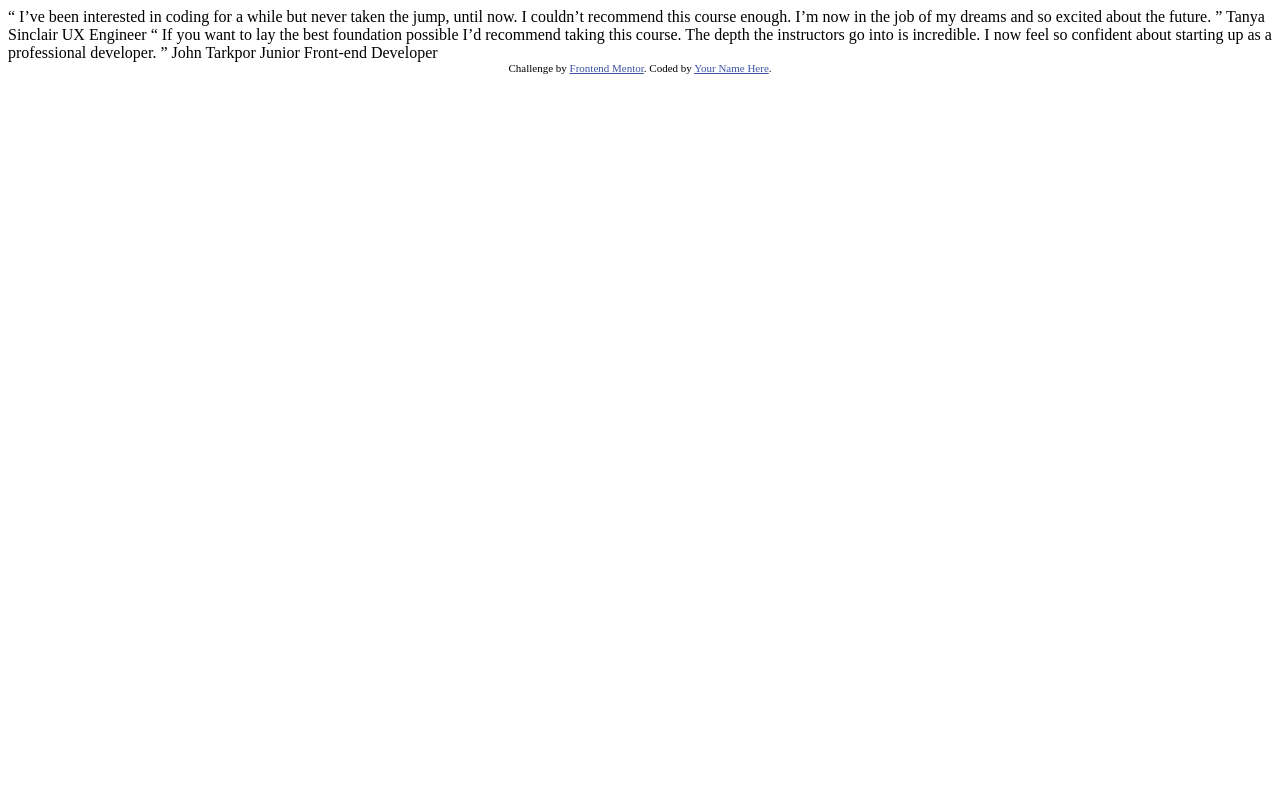
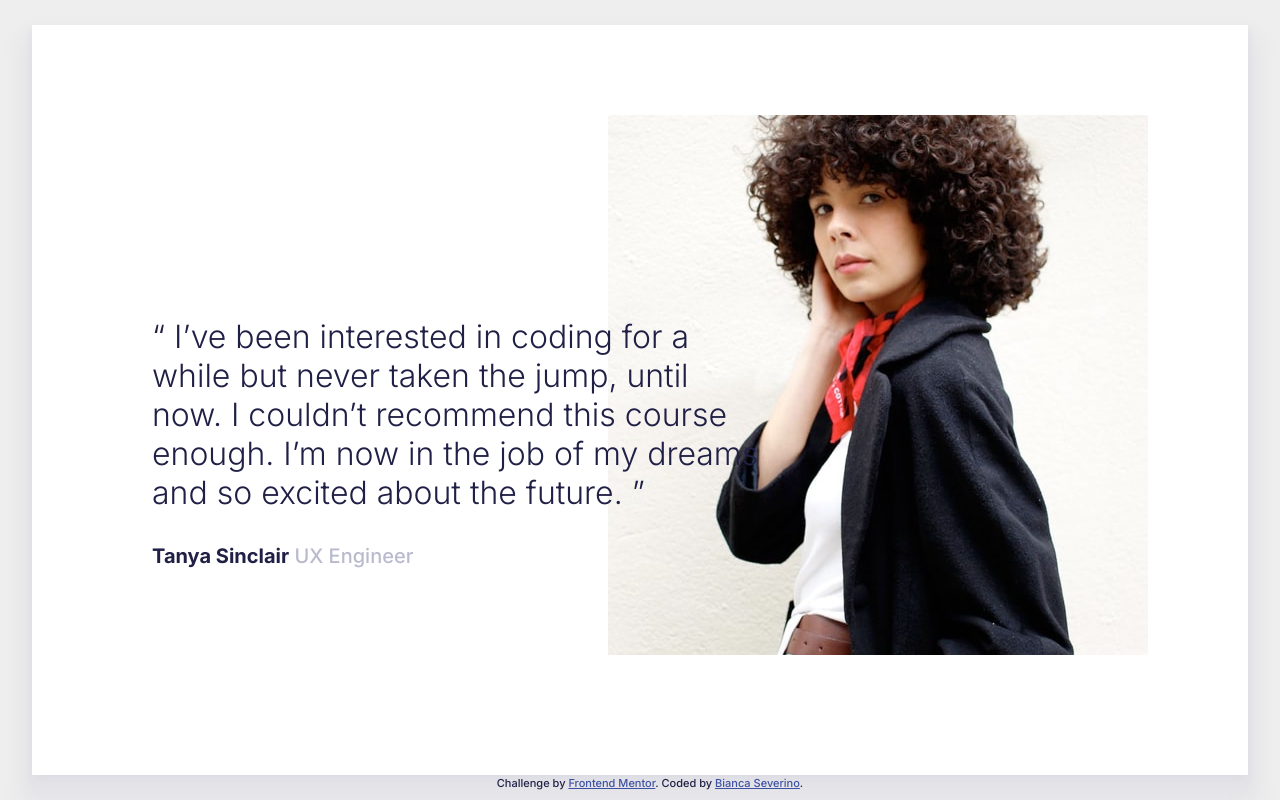
Before and after one commit to bseverino/coding-bootcamp-testimonials-slider, a plain HTML site: page index.html in a window 1280 px wide. Drawn offline with Linux system fonts and the light colour scheme.

Commit message:
Some styling added

```diff
--- /dev/null
+++ b/index.css
@@ -0,0 +1,72 @@
+@import url('https://fonts.googleapis.com/css2?family=Inter:wght@300;500;700&display=swap');
+
+html {
+  font-size: 62.5%;
+}
+
+body {
+  font-family: 'Inter', sans-serif;
+  min-height: 100vh;
+  margin: 0;
+  padding: 0;
+  color: hsl(240, 38%, 20%);
+  background: #eee;
+  display: flex;
+  flex-direction: column;
+}
+
+.slider {
+  width: 95%;
+  height: 750px;
+  margin: auto;
+  position: relative;
+  background: #fff;
+  box-shadow: 0 4px 8px 0 rgba(186, 186, 207, 0.2),
+    0 20px 20px 10px rgba(186, 186, 207, 0.19);
+}
+
+blockquote {
+  width: 50%;
+  position: absolute;
+  top: 250px;
+  left: 80px;
+  z-index: 3;
+}
+
+blockquote p {
+  font-size: 3.2rem;
+  font-weight: 300;
+}
+
+blockquote footer {
+  font-size: 2rem;
+  color: hsl(240, 18%, 77%);
+}
+
+blockquote footer strong {
+  color: hsl(240, 38%, 20%);
+}
+
+.portrait {
+  position: absolute;
+  top: 90px;
+  right: 100px;
+  z-index: 2;
+}
+
+.hidden {
+  display: none;
+}
+
+.attribution {
+  position: fixed;
+  left: 0;
+  bottom: 0;
+  width: 100%;
+  padding: 1rem;
+  font-size: 1.1rem;
+  text-align: center;
+}
+.attribution a {
+  color: hsl(228, 45%, 44%);
+}
--- a/index.html
+++ b/index.html
@@ -1,38 +1,63 @@
 <!DOCTYPE html>
 <html lang="en">
   <head>
-  <meta charset="UTF-8">
-  <meta name="viewport" content="width=device-width, initial-scale=1.0"> <!-- displays site properly based on user's device -->
+    <meta charset="UTF-8" />
+    <meta name="viewport" content="width=device-width, initial-scale=1.0" />
+    <!-- displays site properly based on user's device -->
 
-  <link rel="icon" type="image/png" sizes="32x32" href="./images/favicon-32x32.png">
+    <link
+      rel="icon"
+      type="image/png"
+      sizes="32x32"
+      href="./images/favicon-32x32.png"
+    />
 
     <title>Frontend Mentor | Coding Bootcamp Testimonials Slider</title>
 
-  <!-- Feel free to remove these styles or customise in your own stylesheet 👍 -->
-  <style>
-    .attribution { font-size: 11px; text-align: center; }
-    .attribution a { color: hsl(228, 45%, 44%); }
-  </style>
+    <link rel="stylesheet" href="index.css" />
   </head>
   <body>
-
-  “ I’ve been interested in coding for a while but never taken the jump, until now.
-  I couldn’t recommend this course enough. I’m now in the job of my dreams and so
-  excited about the future. ”
-
-  Tanya Sinclair
-  UX Engineer
-
-  “ If you want to lay the best foundation possible I’d recommend taking this course.
-  The depth the instructors go into is incredible. I now feel so confident about
-  starting up as a professional developer. ”
-
-  John Tarkpor
-  Junior Front-end Developer
+    <main class="slider">
+      <div class="slide">
+        <blockquote>
+          <p>
+            “ I’ve been interested in coding for a while but never taken the
+            jump, until now. I couldn’t recommend this course enough. I’m now in
+            the job of my dreams and so excited about the future. ”
+          </p>
+          <footer><strong>Tanya Sinclair</strong> UX Engineer</footer>
+        </blockquote>
+        <img
+          src="images/image-tanya.jpg"
+          class="portrait"
+          alt="Photo of Tanya Sinclair"
+        />
+      </div>
+      <div class="slide hidden">
+        <blockquote>
+          <p>
+            “ If you want to lay the best foundation possible I’d recommend
+            taking this course. The depth the instructors go into is incredible.
+            I now feel so confident about starting up as a professional
+            developer. ”
+          </p>
+          <footer>
+            <strong>John Tarkpor</strong> Junior Front-end Developer
+          </footer>
+        </blockquote>
+        <img
+          src="images/image-john.jpg"
+          class="portrait"
+          alt="Photo of John Tarkpor"
+        />
+      </div>
+    </main>
 
     <div class="attribution">
-    Challenge by <a href="https://www.frontendmentor.io?ref=challenge" target="_blank">Frontend Mentor</a>.
-    Coded by <a href="#">Your Name Here</a>.
+      Challenge by
+      <a href="https://www.frontendmentor.io?ref=challenge" target="_blank"
+        >Frontend Mentor</a
+      >. Coded by <a href="https://bseverino.com">Bianca Severino</a>.
     </div>
   </body>
 </html>
```
Lines whose indentation alone changed are shown as unchanged.
